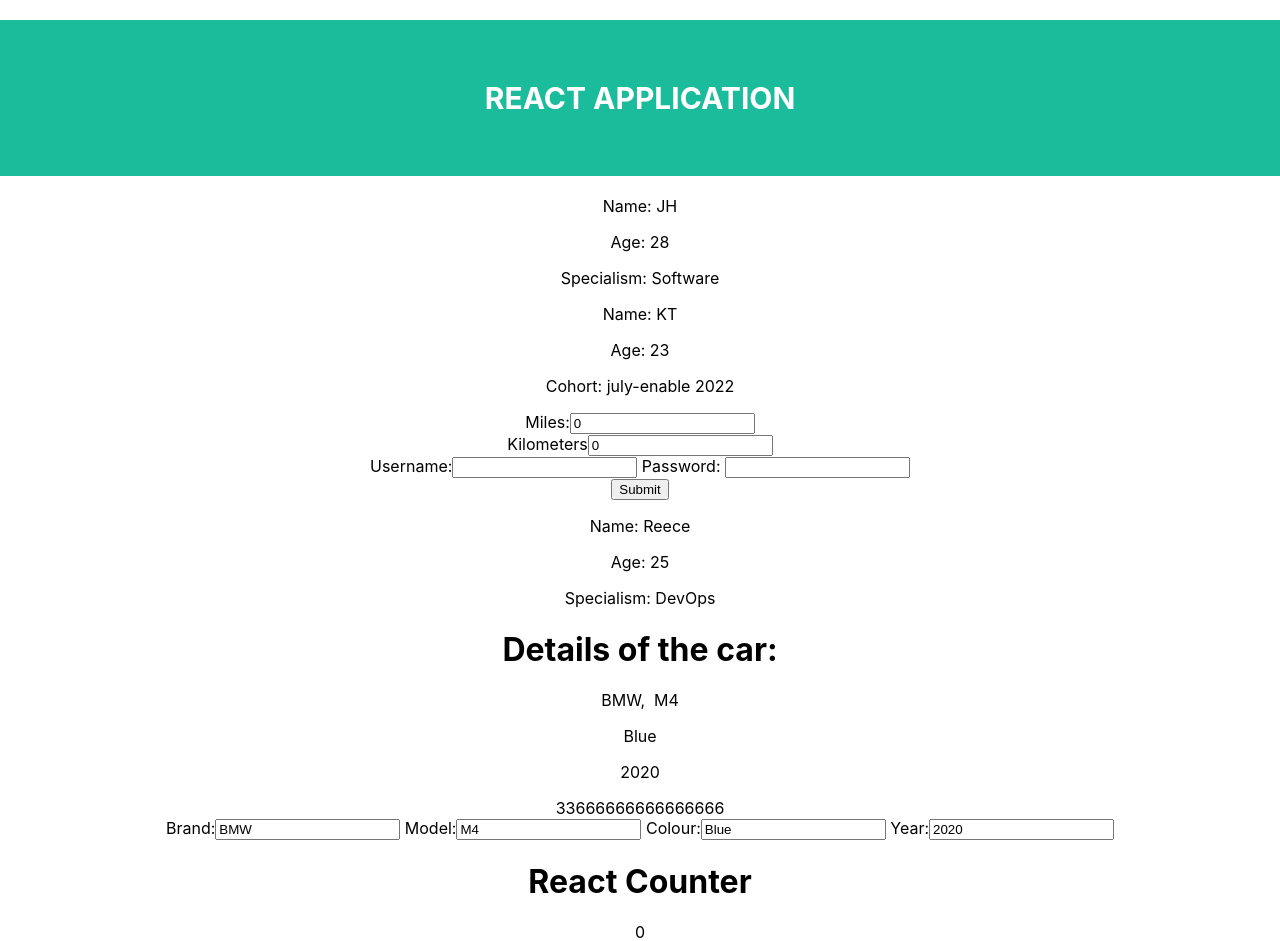
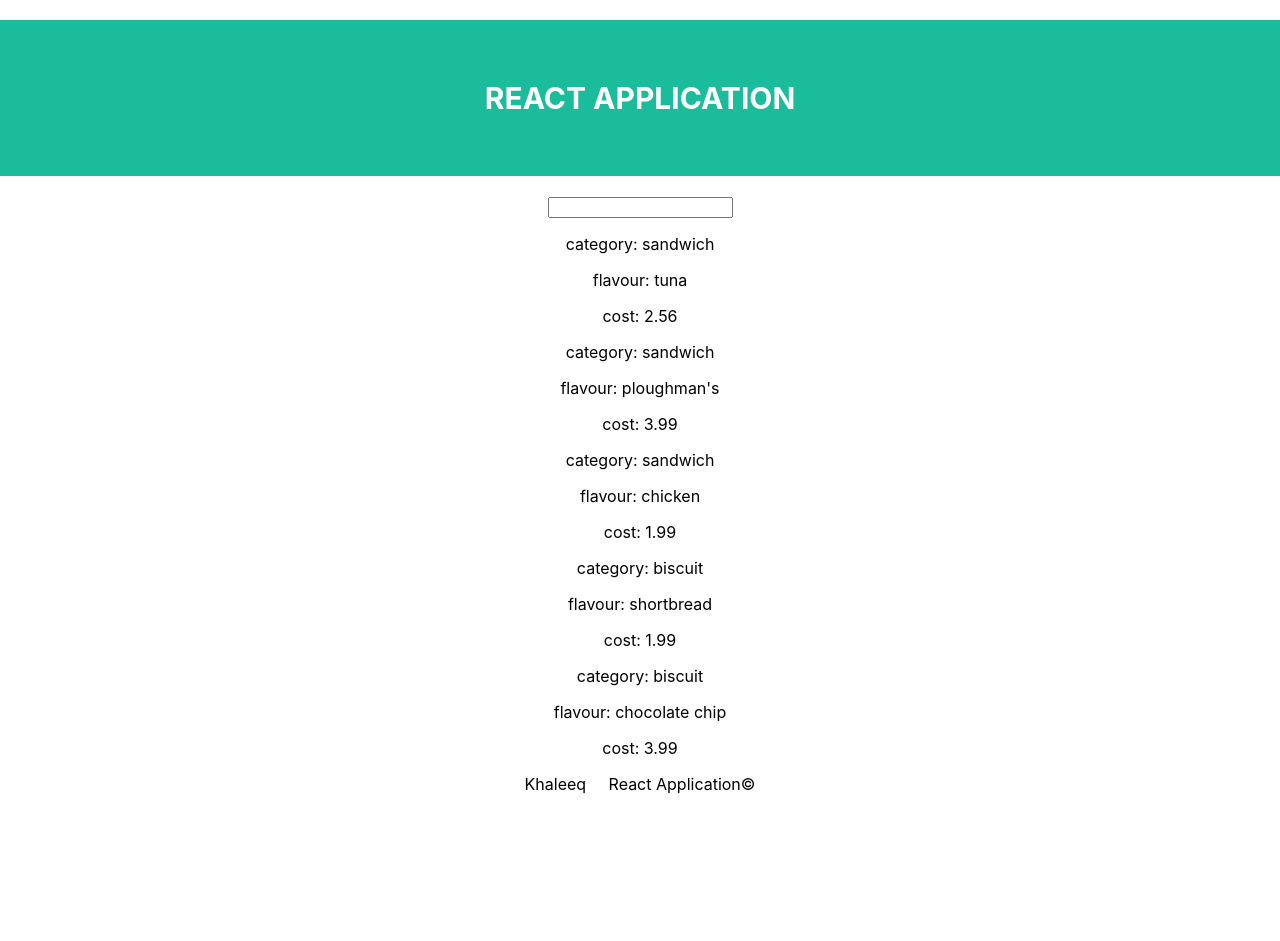
Before and after one commit to khxleeq/ReactDemoApp, a React (Create React App) app: page / in a window 1280 px wide. Shown: the top 941 px of the page. After the commit the page ends 800 px from the top, so only its background shows below. Built offline with nearby package versions, Linux system fonts and the light colour scheme.

Commit message:
cart update

```diff
--- a/src/App.js
+++ b/src/App.js
@@ -8,6 +8,9 @@ import Car from './components/Car';
 import Count from './components/count';
 import LoginControl from './components/LoginControl/LoginControl';
 import ProductTable from './components/ProductTable';
+import FilteredList from './components/FilteredList';
+import Cart from './components/Cart';
+
 
 
 
@@ -17,21 +20,24 @@ function App() {
   // const header = <h1 className='header'>It's reactin' time!</h1>;
 
   const HeadFunc = () => <h1 className='reactHeader'>REACT APPLICATION</h1>;
+
+
   return (
     <div className="App">
       {/* {header} */}
       {/* {HeadFunc()} */}
       <HeadFunc/>
       <main>
-        <Trainer name ="JH" age={28} specialism="Software"/>
-        <Trainee name = "KT" age = {23} cohort="july-enable 2022"/>
+        {/* <Trainer name ="JH" age={28} specialism="Software"/>
+        <Trainee name = "Khaleeq" age = {23} cohort="july-enable 2022"/>
         <Converter/>
         <Login/>
-        <Trainer name ="Reece" age={25} specialism="DevOps"/>
         <Car/>
-        <Count/>
-        <LoginControl/>
-        <ProductTable/>
+        <Count/> */}
+        {/* <LoginControl/> */}
+        {/* <ProductTable/> */}
+        <FilteredList/>
+        {/* <Cart/> */}
       </main>
       <Footer/>
     </div>
--- /dev/null
+++ b/src/components/Cart.jsx
@@ -0,0 +1,20 @@
+import React, { useState } from "react";
+
+export default function App() {
+  const [cart, setCart] = useState([]);
+  const [itemIndex, setitemIndex] = useState(1);
+  return (
+    <div className="App">
+      {cart.length === 0 && <p>Cart: (empty)</p>}
+      {cart.length > 0 && <p>Cart: {cart.toString()}</p>}
+      <button
+        onClick={() => {
+          setCart([...cart, ` item ${itemIndex}`]);
+          setitemIndex(itemIndex + 1);
+        }}
+      >
+        Add to Cart
+      </button>
+    </div>
+  );
+}
--- /dev/null
+++ b/src/components/FilteredList.jsx
@@ -0,0 +1,24 @@
+
+import { useState } from 'react';
+import Search from './Search';
+
+import products from '../data/Products.json';
+import Product from './Product';
+
+function FilteredList() {
+  const [search, setSearch] = useState('');
+
+  return (
+    <>
+      <Search currentVal={search} setter={(e) => setSearch(e.target.value)} />
+      {
+      products.filter(({ category }) => category.toLowerCase().startsWith(search.toLowerCase()))
+      .map(({ category, flavour, cost }) => <Product key={`${category}-${cost}`} category={category} flavour={flavour} cost={cost} />)
+
+
+      }
+    </>
+  );
+}
+
+export default FilteredList;
--- /dev/null
+++ b/src/components/Product.jsx
@@ -0,0 +1,26 @@
+import PropTypes from "prop-types";
+
+
+const Product = (props) => {
+console.log("PROPS: ", props);
+const {category, flavour, cost} = props;
+
+    return (
+        <div>
+            <p>category:        {category}</p>
+            <p>flavour:         {flavour}</p>
+            <p>cost:            {cost}</p>
+        </div>
+    )
+}
+
+
+
+export default Product;
+
+
+Product.propTypes = {
+    category: PropTypes.string.isRequired,
+    flavour: PropTypes.string.isRequired,
+    cost: PropTypes.number.isRequired,
+}
--- /dev/null
+++ b/src/components/Search.jsx
@@ -0,0 +1,12 @@
+import PropTypes from 'prop-types';
+
+function Search({ currentVal, setter }) {
+  return <input value={currentVal} onChange={setter} />;
+}
+
+export default Search;
+
+Search.propTypes = {
+  currentVal: PropTypes.string.isRequired,
+  setter: PropTypes.func.isRequired,
+};
--- a/src/components/Trainer.jsx
+++ b/src/components/Trainer.jsx
@@ -15,6 +15,7 @@ const {name, age, specialism} = props;
 }
 
 
+
 export default Trainer;
 
 
```
